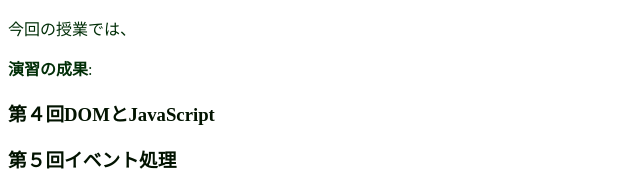
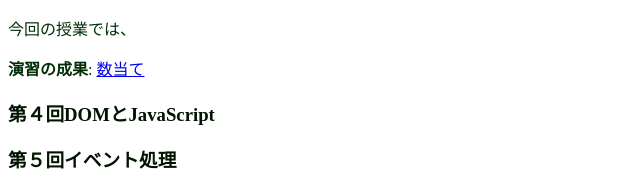
Before and after one commit to G384392023/medialabo, a plain HTML site: page index.html in a window 1280 px wide. Shown: the part 846-1033 px from the top of the page, 0-640 px from the left. Drawn offline with Linux system fonts and the light colour scheme.

Commit message:
Index.htmlを新規作成

```diff
--- a/index.html
+++ b/index.html
@@ -73,9 +73,9 @@
             今回の授業では、
         </p>
         <p><strong >演習の成果</strong>:
-            <a href="practice-js/obj-practice.html"
-            title=""
-            target="_blank"></a>
+            <a href="kazuate.html"
+            title="数当て"
+            target="_blank">数当て</a>
         </p>
         <h3>
             第４回DOMとJavaScript
```
